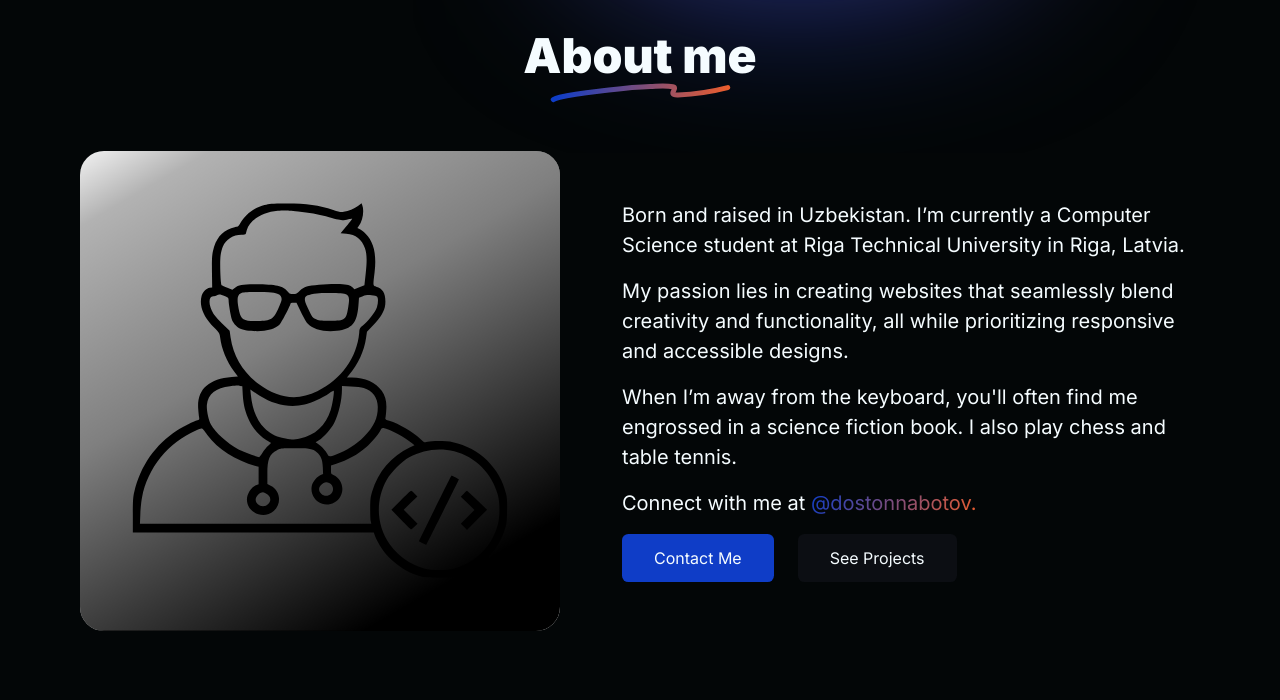
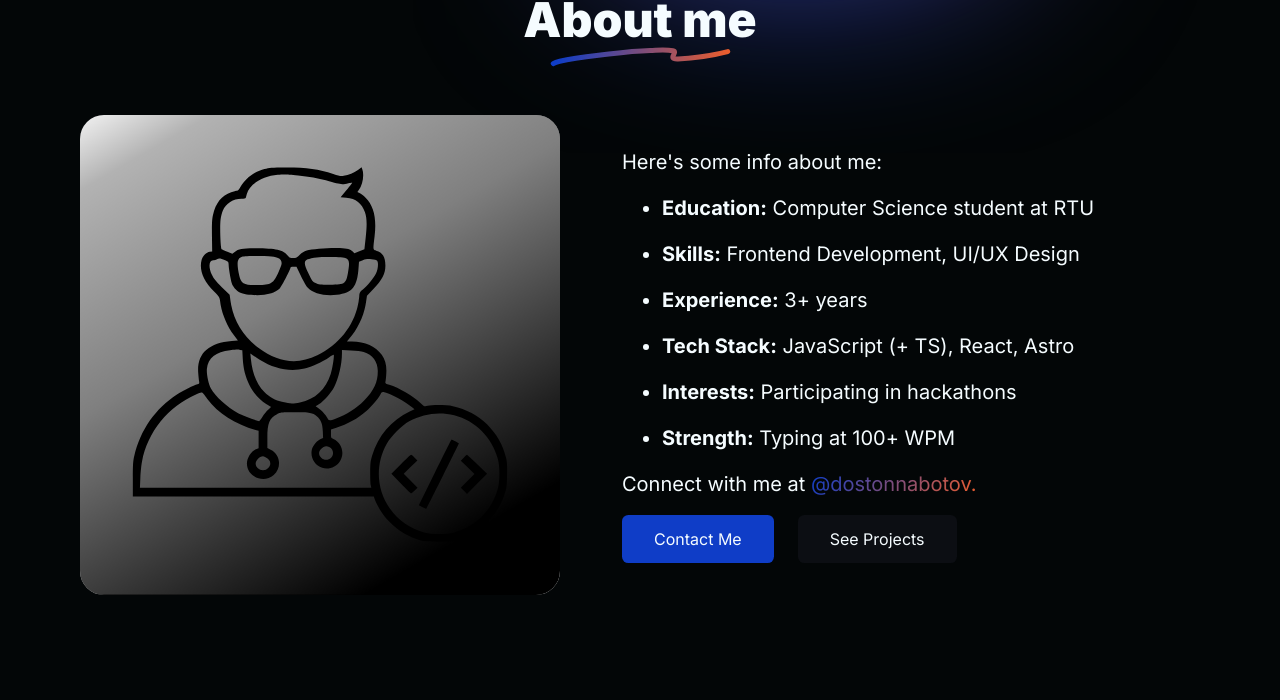
Before and after one commit to dostonnabotov/portfolio, an Astro site: page / in a window 1280 px wide. Shown: the part 711-1411 px from the top of the page. Built offline with nearby package versions, Linux system fonts and the light colour scheme; Astro itself is replaced by a stand-in of ours.

Commit message:
Updated about info

```diff
--- a/src/pages/index.astro
+++ b/src/pages/index.astro
@@ -23,8 +23,7 @@ const skills = fetchSkills();
         Doston Nabotov
       </h1>
       <p class="lead">
-        I'm a <span class="highlight">Frontend Developer</span> passionate about
-        crafting elegantly simple yet creatively engaging websites that delight users.
+        I <b class="highlight">design</b> and <b class="highlight">code</b> websites that people enjoy using — simple, fast, and built with care.
       </p>
       <div class="button-group">
         <Button
@@ -76,18 +75,28 @@ const skills = fetchSkills();
         </div>
         <div class="flow">
           <p>
-            Born and raised in Uzbekistan. I’m currently a
-            Computer Science student at Riga Technical University in Riga, Latvia.
+            Here's some info about me:
           </p>
-          <p>
-            My passion lies in creating websites that seamlessly blend
-            creativity and functionality, all while prioritizing responsive and
-            accessible designs.
-          </p>
-          <p>
-            When I’m away from the keyboard, you'll often find me engrossed in a
-            science fiction book. I also play chess and table tennis.
-          </p>
+          <ul class="flow">
+            <li>
+              <b>Education:</b> Computer Science student at RTU
+            </li>
+            <li>
+              <b>Skills:</b> Frontend Development, UI/UX Design
+            </li>
+            <li>
+              <b>Experience:</b> 3+ years
+            </li>
+            <li>
+              <b>Tech Stack:</b> JavaScript (+ TS), React, Astro
+            </li>
+            <li>
+              <b>Interests:</b> Participating in hackathons
+            </li>
+            <li>
+              <b>Strength:</b> Typing at 100+ WPM
+            </li>
+          </ul>
           <p>
             Connect with me at
             <a class="highlight" href="https://www.linkedin.com/in/dostonnabotov/">
--- a/src/styles/base/_global.scss
+++ b/src/styles/base/_global.scss
@@ -45,3 +45,8 @@ hr {
   height: 2px;
   background-image: var(--clr-gradient);
 }
+
+i,
+em {
+  font-style: italic;
+}
```
